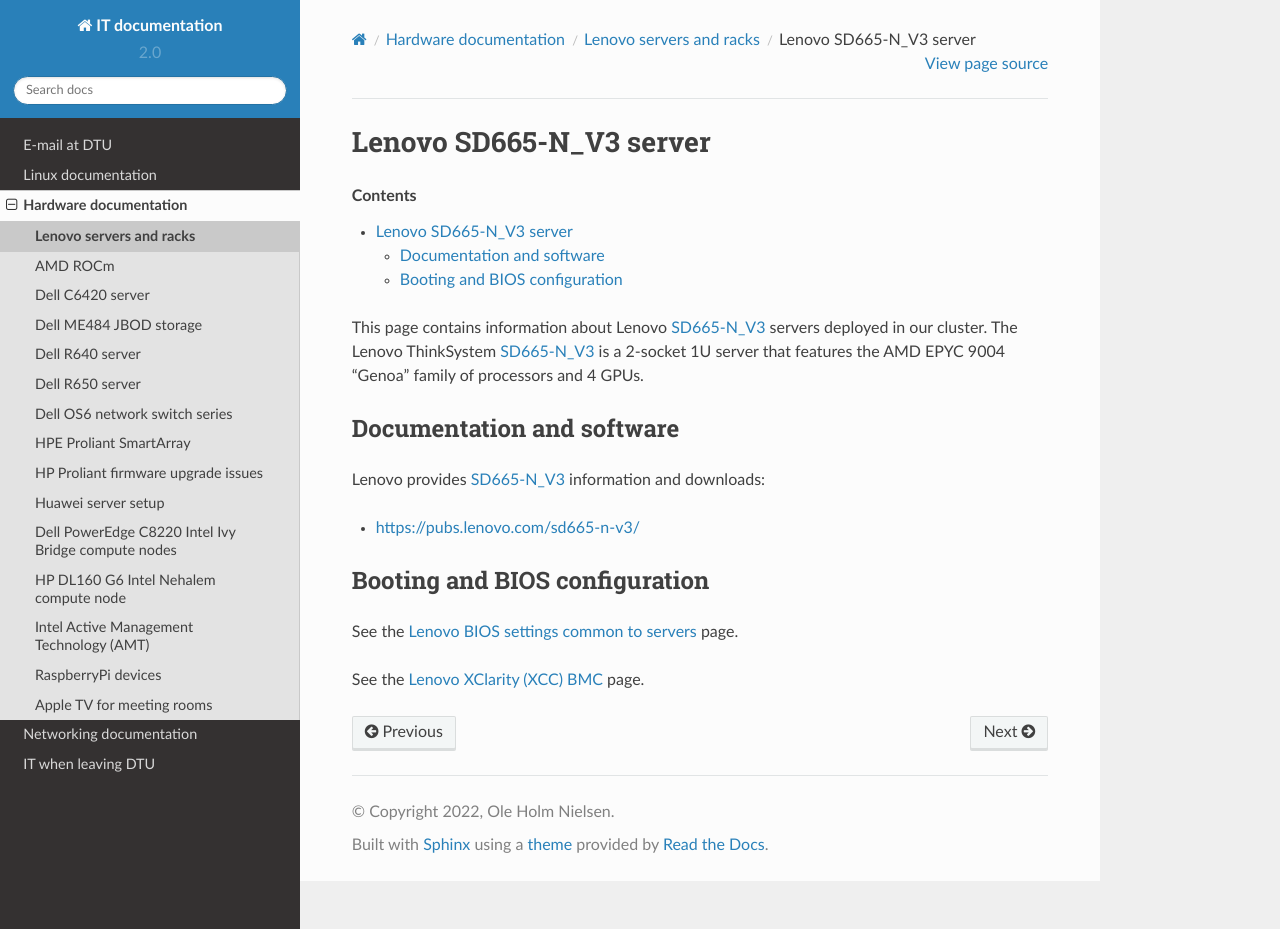
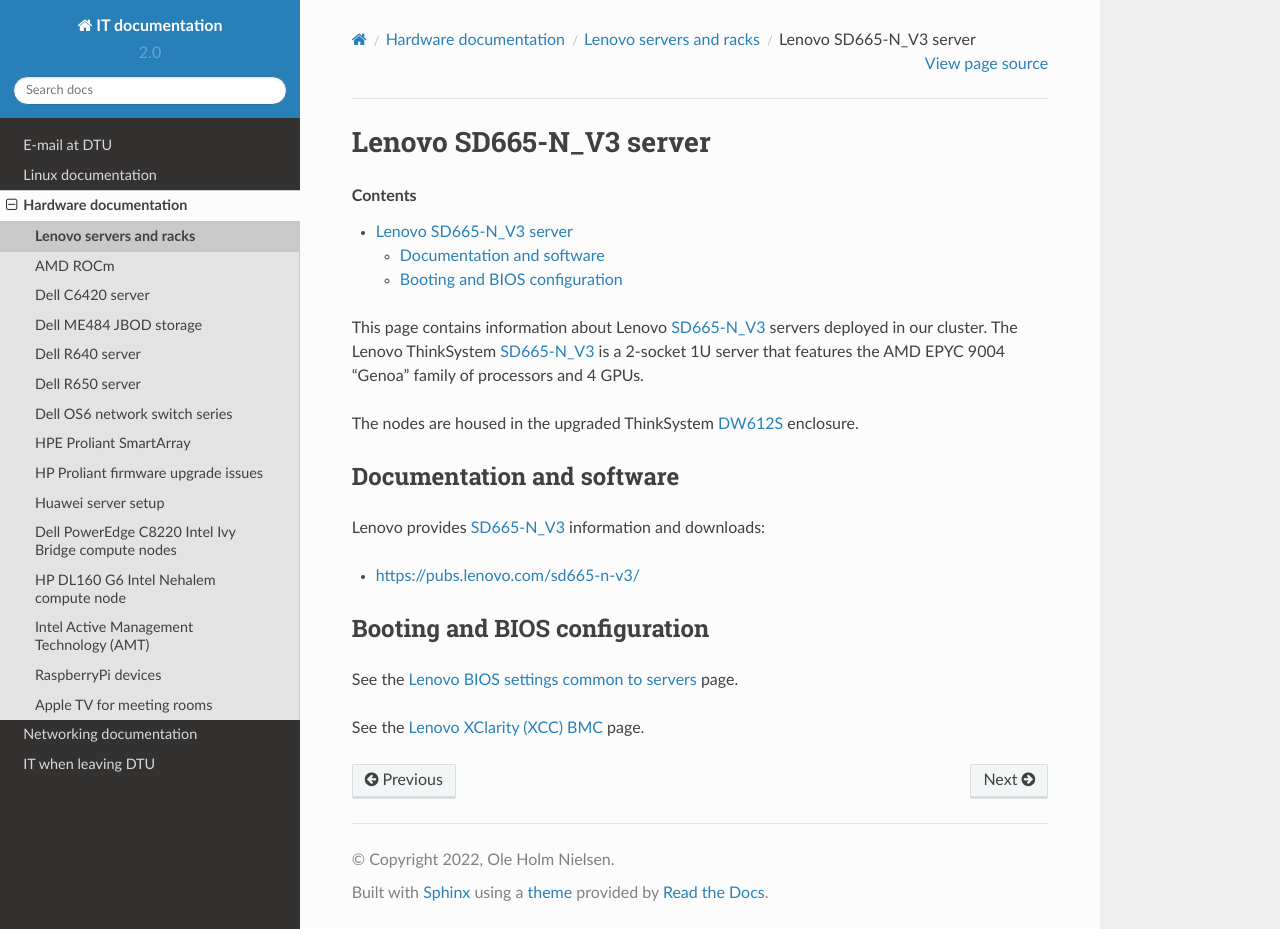
Before and after one commit to OleHolmNielsen/ITwiki, a Sphinx documentation site: the page built from docs/Lenovo_SD665-N_V3.rst, in a window 1280 px wide and 929 px high. Built offline with Sphinx 7.4.7 and the Read the Docs theme 2.0.0, drawn with Linux system fonts in a browser that asks for light colours.

Commit message:
Add link to DW612S enclosure

```diff
--- a/docs/Lenovo_SD665-N_V3.rst
+++ b/docs/Lenovo_SD665-N_V3.rst
@@ -8,6 +8,10 @@
 
 This page contains information about Lenovo SD665-N_V3_ servers deployed in our cluster.
 The Lenovo ThinkSystem SD665-N_V3_ is a 2-socket 1U server that features the AMD EPYC 9004 "Genoa" family of processors and 4 GPUs.
+
+The nodes are housed in the upgraded ThinkSystem DW612S_ enclosure.
+
+.. _DW612S: https://pubs.lenovo.com/dw612s_neptune_enclosure/
 
 .. _SD665-N_V3: https://lenovopress.lenovo.com/lp1613-thinksystem-sd665-n-v3-server
 
--- a/docs/Lenovo_SD665_V3.rst
+++ b/docs/Lenovo_SD665_V3.rst
@@ -9,7 +9,10 @@
 This page contains information about Lenovo SD665_V3_ servers deployed in our cluster.
 The Lenovo ThinkSystem SD665_V3_ is a 2-socket ½U server that features the AMD EPYC 9004 "Genoa" family of processors.
 
+The nodes are housed in the upgraded ThinkSystem DW612S_ enclosure.
+
 .. _SD665_V3: https://lenovopress.lenovo.com/lp1612-lenovo-thinksystem-sd665-v3-server
+.. _DW612S: https://pubs.lenovo.com/dw612s_neptune_enclosure/
 
 Documentation and software
 ==========================
```
